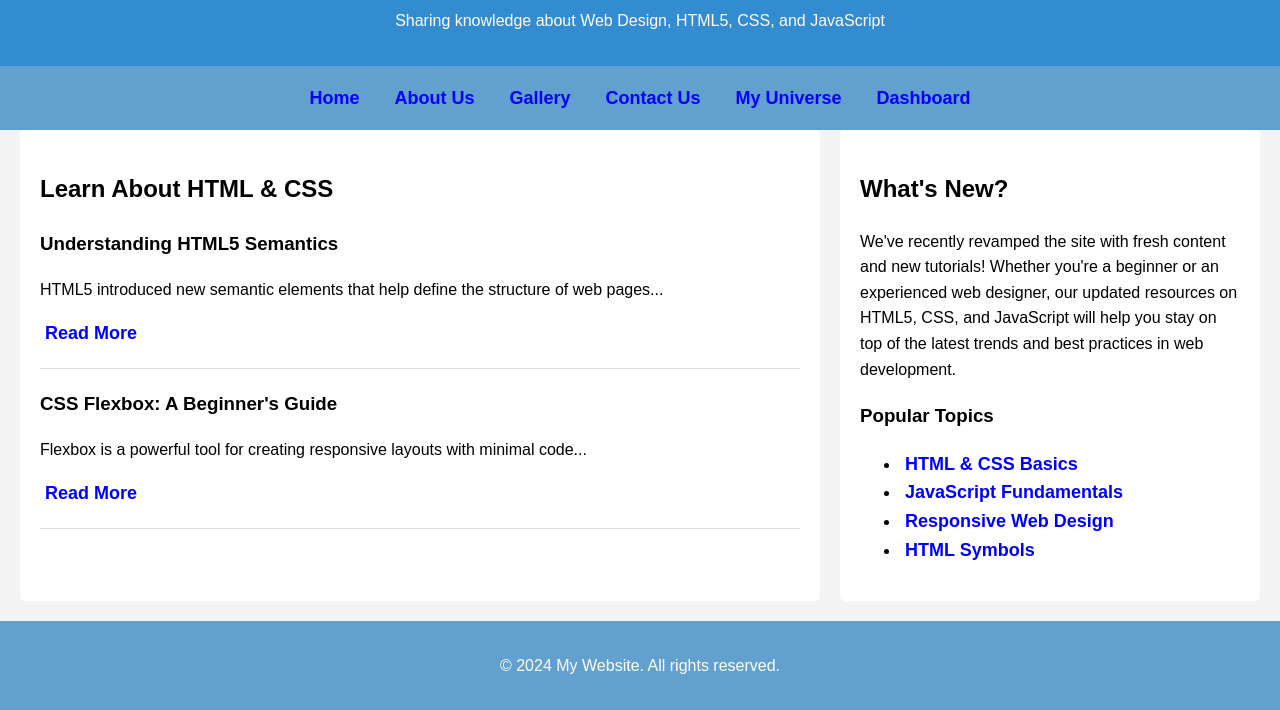
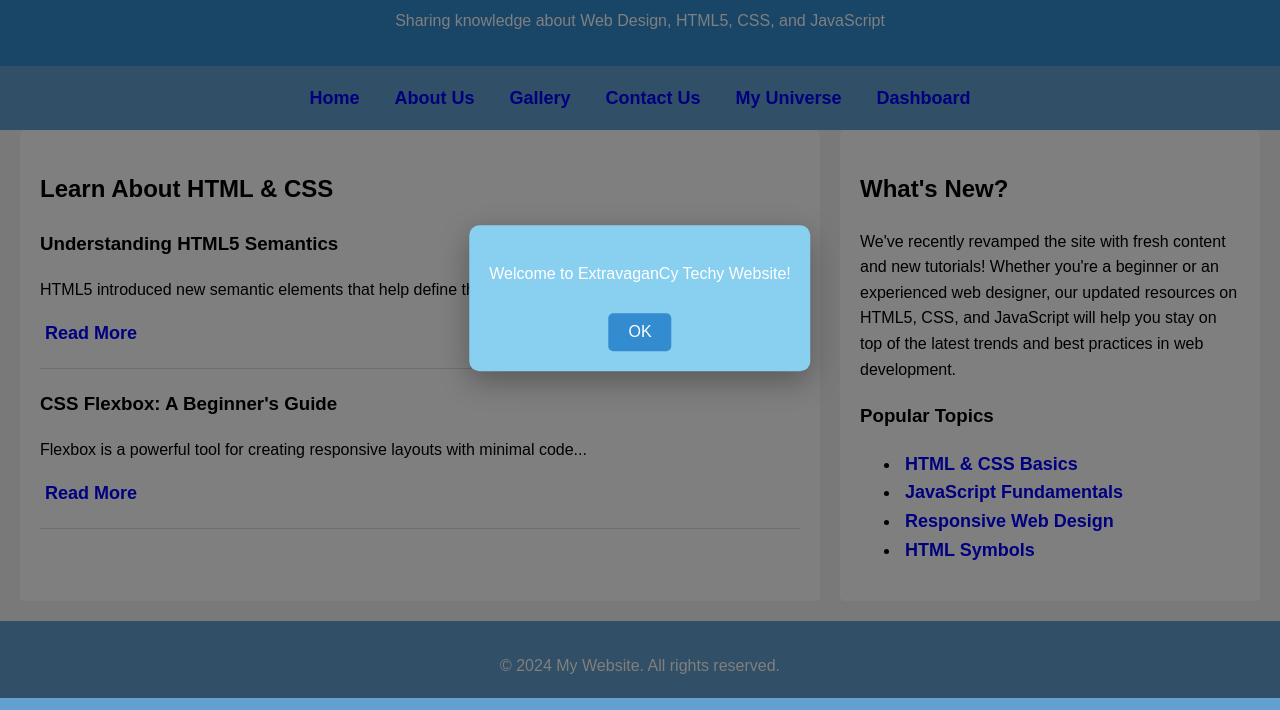
Before and after one commit to cyy223/ExtravaganCy-Website, a plain HTML site: page index.html in a window 1280 px wide. Shown: the part 102-812 px from the top of the page. Drawn offline with Linux system fonts and the light colour scheme.

Commit message:
Update index.html

```diff
--- a/index.html
+++ b/index.html
@@ -4,17 +4,14 @@
 	<meta charset="UTF-8">
 	<meta name="viewport" content="width=device-width, initial-scale=1.0">
 	<title>ExtravaganCy Website</title>
-	  <script>
-  document.addEventListener("DOMContentLoaded", function () {
-    alert("Welcome to ExtravaganCy Techy Website!");
-  });
-</script>
 	<style>
 		:root {
 			--primary: #338cd0;
 			--secondary: #62a0cf;
 			--background: #f4f4f4;
 			--text-color: white;
+			--alert-bg: #89CFF0;
+			--alert-shadow: rgba(0, 0, 0, 0.3);
 		}
 
 		*,
@@ -137,6 +134,50 @@
 			color: green;
 		}
 
+		/* Custom Alert Modal */
+		#custom-alert {
+			position: fixed;
+			top: 50%;
+			left: 50%;
+			transform: translate(-50%, -50%);
+			background: var(--alert-bg);
+			color: var(--text-color);
+			padding: 20px;
+			border-radius: 10px;
+			box-shadow: 0 10px 30px var(--alert-shadow);
+			text-align: center;
+			z-index: 2000;
+			display: none; /* Hidden by default */
+		}
+
+		#custom-alert button {
+			margin-top: 10px;
+			padding: 10px 20px;
+			background: var(--primary);
+			border: none;
+			border-radius: 5px;
+			color: var(--text-color);
+			font-size: 16px;
+			cursor: pointer;
+			transition: background 0.3s;
+		}
+
+		#custom-alert button:hover {
+			background: var(--secondary);
+		}
+
+		/* Overlay */
+		#overlay {
+			position: fixed;
+			top: 0;
+			left: 0;
+			width: 100%;
+			height: 100%;
+			background: rgba(0, 0, 0, 0.5);
+			z-index: 1999;
+			display: none; /* Hidden by default */
+		}
+
 		/* RESPONSIVE DESIGN */
 		@media (max-width: 768px) {
 			nav {
@@ -167,6 +208,12 @@
 	</style>
 </head>
 <body>
+	<div id="overlay"></div>
+	<div id="custom-alert">
+		<p>Welcome to ExtravaganCy Techy Website!</p>
+		<button id="close-alert">OK</button>
+	</div>
+
 	<header>
 		<h1>ExtravaganCy Knowledge</h1>
 		<p>Sharing knowledge about Web Design, HTML5, CSS, and JavaScript</p>
@@ -215,5 +262,25 @@
 	<footer>
 		<p>&copy; 2024 My Website. All rights reserved.</p>
 	</footer>
+	<script>
+		document.addEventListener("DOMContentLoaded", function () {
+			if (!sessionStorage.getItem("welcomeShown")) {
+				const overlay = document.getElementById("overlay");
+				const alertBox = document.getElementById("custom-alert");
+				const closeAlert = document.getElementById("close-alert");
+
+				// Show the overlay and modal
+				overlay.style.display = "block";
+				alertBox.style.display = "block";
+
+				// Close the modal
+				closeAlert.addEventListener("click", function () {
+					overlay.style.display = "none";
+					alertBox.style.display = "none";
+					sessionStorage.setItem("welcomeShown", "true");
+				});
+			}
+		});
+	</script>
 </body>
 </html>
```
